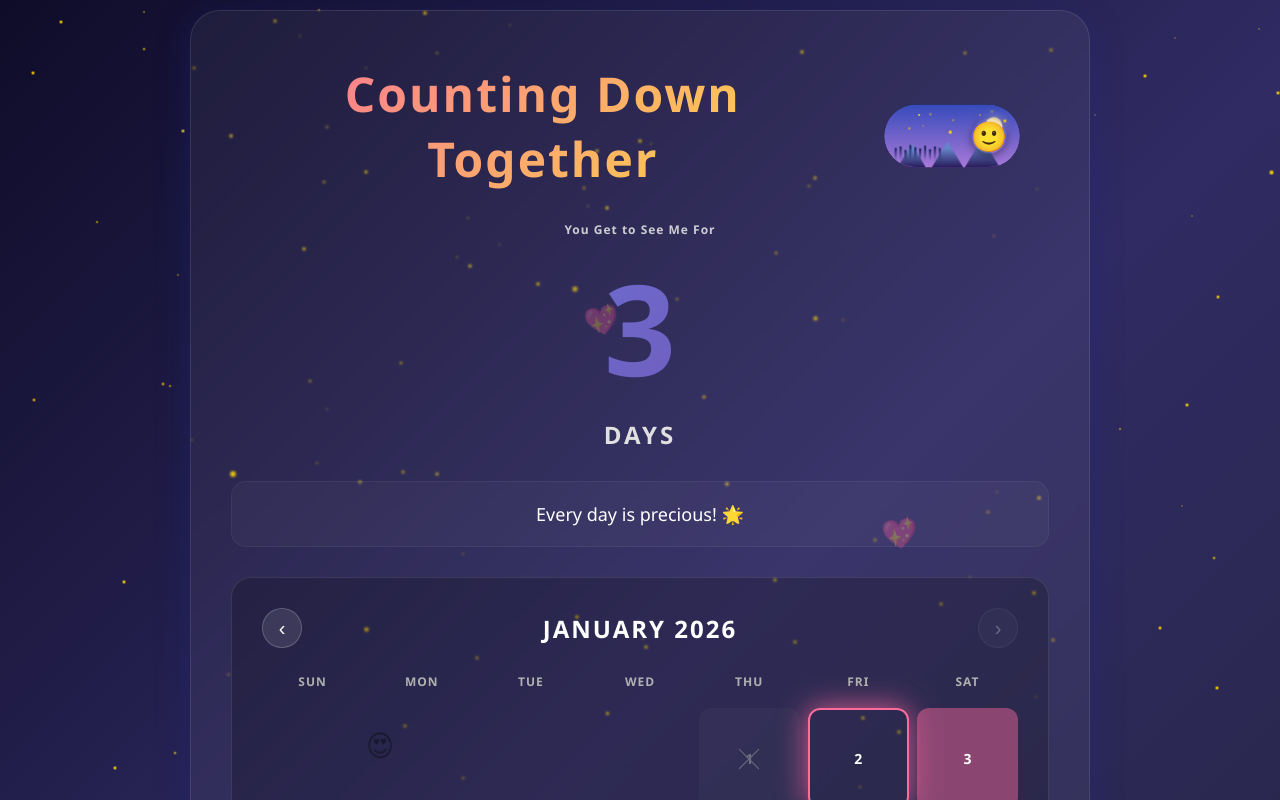
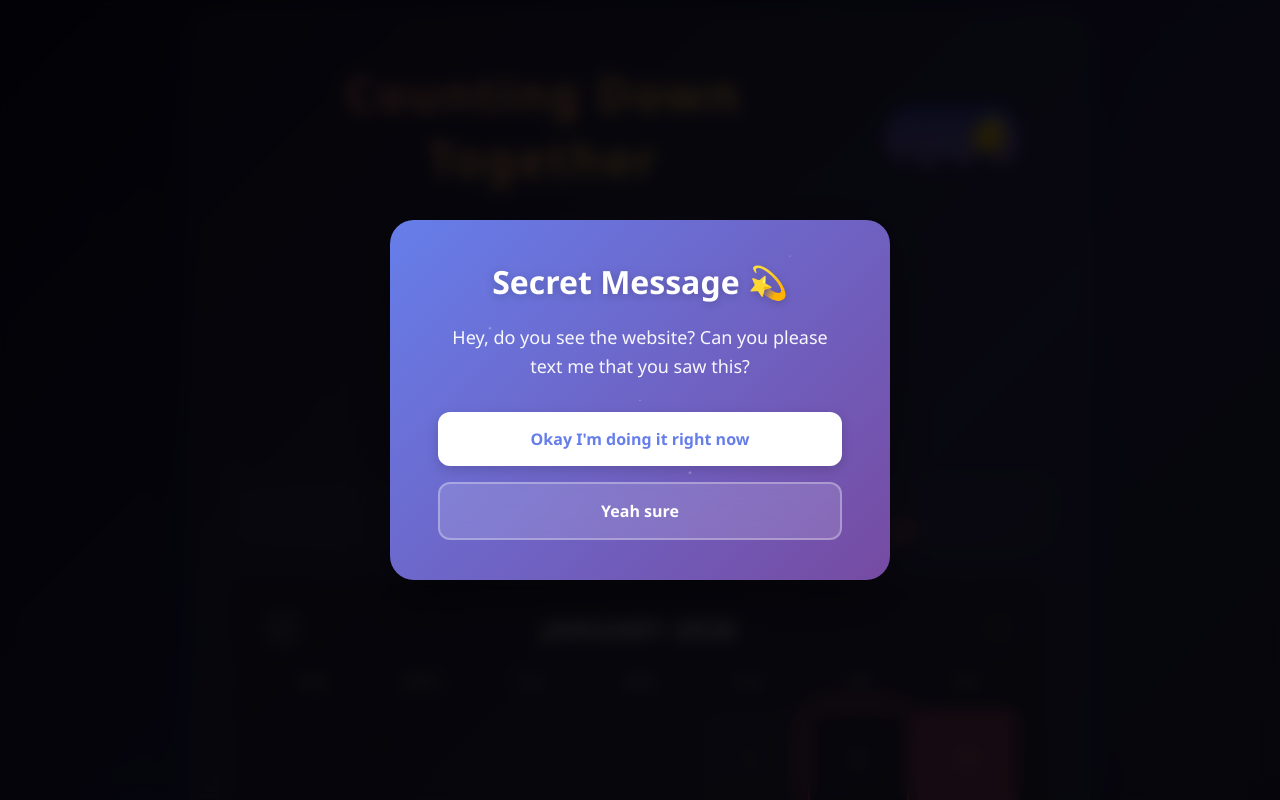
Before and after one commit to Nainavee/farewell-countdown, a plain HTML site: page index.html in a window 1280 px wide. Shown: the top 800 px of the page. Drawn offline with Linux system fonts and the light colour scheme.

Commit message:
Added message

```diff
--- a/index.html
+++ b/index.html
@@ -8,6 +8,26 @@
     <link rel="icon" type="image/png" href="favicon.png">
   </head>
   <body>
+    <body>
+    <!-- Secret Message Modal -->
+    <div class="modal-overlay" id="modalOverlay">
+      <div class="modal-container">
+        <div class="modal-stars"></div>
+        <h2 class="modal-title">Secret Message 💫</h2>
+        <p class="modal-text">
+          Hey, do you see the website? Can you please text me that you saw this?
+        </p>
+        <div class="modal-buttons">
+          <button class="modal-btn modal-btn-primary" id="modalBtnPrimary">
+            Okay I'm doing it right now
+          </button>
+          <button class="modal-btn modal-btn-secondary" id="modalBtnSecondary">
+            Yeah sure
+          </button>
+        </div>
+      </div>
+    </div>
+
     <div class="stars" id="stars"></div>
     <div class="storm-container" id="stormContainer" style="display: none">
       <div class="clouds" id="clouds"></div>
--- a/main.js
+++ b/main.js
@@ -7,6 +7,39 @@ const rainContainer = document.getElementById("rain");
 const lightningEl = document.getElementById("lightning");
 const titleEl = document.querySelector("h1");
 const subtitleEl = document.querySelector(".subtitle");
+
+// Modal functionality - Add this to your main.js file
+
+// Get modal elements
+const modalOverlay = document.getElementById('modalOverlay');
+const modalBtnPrimary = document.getElementById('modalBtnPrimary');
+const modalBtnSecondary = document.getElementById('modalBtnSecondary');
+
+// Function to close modal
+function closeModal() {
+  modalOverlay.classList.add('hidden');
+  setTimeout(() => {
+    modalOverlay.style.display = 'none';
+  }, 300); // Wait for fade out animation
+}
+
+// Add click event listeners to both buttons
+modalBtnPrimary.addEventListener('click', closeModal);
+modalBtnSecondary.addEventListener('click', closeModal);
+
+// Optional: Close modal when clicking outside of it
+modalOverlay.addEventListener('click', (e) => {
+  if (e.target === modalOverlay) {
+    closeModal();
+  }
+});
+
+// Optional: Close modal with Escape key
+document.addEventListener('keydown', (e) => {
+  if (e.key === 'Escape' && !modalOverlay.classList.contains('hidden')) {
+    closeModal();
+  }
+});
 
 function createStars() {
   starsContainer.innerHTML = "";
@@ -204,6 +237,7 @@ function calculateOfficeDays() {
 }
 
 function createCalendar(monthData) {
+  console.log("Creating calendar");
   const slide = document.createElement("div");
   slide.className = "calendar-slide";
 
@@ -373,6 +407,7 @@ function renderCalendars() {
 }
 
 function updateCalendarView() {
+  console.log("HERER");
   const slider = document.getElementById("calendarSlider");
   const monthName = document.getElementById("monthName");
   const prevBtn = document.getElementById("prevBtn");
--- a/styles.css
+++ b/styles.css
@@ -1535,3 +1535,180 @@ body.sad-mode .popup-content strong {
 .day-cell {
   position: relative; /* Add this to existing .day-cell styles */
 }
+
+/* Modal Styles */
+.modal-overlay {
+  position: fixed;
+  top: 0;
+  left: 0;
+  width: 100%;
+  height: 100%;
+  background: rgba(0, 0, 0, 0.85);
+  backdrop-filter: blur(8px);
+  display: flex;
+  align-items: center;
+  justify-content: center;
+  z-index: 1000000;
+  animation: fadeIn 0.3s ease-out;
+}
+
+.modal-overlay.hidden {
+  animation: fadeOut 0.3s ease-out;
+  pointer-events: none;
+  opacity: 0;
+}
+
+@keyframes fadeIn {
+  from {
+    opacity: 0;
+  }
+  to {
+    opacity: 1;
+  }
+}
+
+@keyframes fadeOut {
+  from {
+    opacity: 1;
+  }
+  to {
+    opacity: 0;
+  }
+}
+
+.modal-container {
+  background: linear-gradient(135deg, #667eea 0%, #764ba2 100%);
+  border-radius: 24px;
+  padding: 40px 48px;
+  max-width: 500px;
+  width: 90%;
+  box-shadow: 0 20px 60px rgba(0, 0, 0, 0.4);
+  position: relative;
+  overflow: hidden;
+  animation: slideUp 0.4s ease-out;
+  transform-origin: center;
+}
+
+@keyframes slideUp {
+  from {
+    transform: translateY(30px) scale(0.95);
+    opacity: 0;
+  }
+  to {
+    transform: translateY(0) scale(1);
+    opacity: 1;
+  }
+}
+
+.modal-stars {
+  position: absolute;
+  top: 0;
+  left: 0;
+  width: 100%;
+  height: 100%;
+  background-image:
+    radial-gradient(2px 2px at 20% 30%, white, transparent),
+    radial-gradient(2px 2px at 60% 70%, white, transparent),
+    radial-gradient(1px 1px at 50% 50%, white, transparent),
+    radial-gradient(1px 1px at 80% 10%, white, transparent),
+    radial-gradient(2px 2px at 90% 60%, white, transparent),
+    radial-gradient(1px 1px at 33% 85%, white, transparent),
+    radial-gradient(1px 1px at 15% 60%, white, transparent);
+  background-repeat: no-repeat;
+  background-size: 100% 100%;
+  opacity: 0.6;
+  animation: twinkle 3s ease-in-out infinite;
+}
+
+@keyframes twinkle {
+  0%, 100% {
+    opacity: 0.6;
+  }
+  50% {
+    opacity: 0.3;
+  }
+}
+
+.modal-title {
+  font-size: 32px;
+  font-weight: 700;
+  color: white;
+  margin: 0 0 20px 0;
+  text-align: center;
+  position: relative;
+  z-index: 1;
+  text-shadow: 0 2px 10px rgba(0, 0, 0, 0.2);
+}
+
+.modal-text {
+  font-size: 18px;
+  line-height: 1.6;
+  color: rgba(255, 255, 255, 0.95);
+  margin: 0 0 32px 0;
+  text-align: center;
+  position: relative;
+  z-index: 1;
+}
+
+.modal-buttons {
+  display: flex;
+  gap: 16px;
+  position: relative;
+  z-index: 1;
+  flex-direction: column;
+}
+
+.modal-btn {
+  padding: 16px 24px;
+  font-size: 16px;
+  font-weight: 600;
+  border: none;
+  border-radius: 12px;
+  cursor: pointer;
+  transition: all 0.3s ease;
+  font-family: inherit;
+}
+
+.modal-btn-primary {
+  background: white;
+  color: #667eea;
+  box-shadow: 0 4px 12px rgba(0, 0, 0, 0.15);
+}
+
+.modal-btn-primary:hover {
+  transform: translateY(-2px);
+  box-shadow: 0 6px 20px rgba(0, 0, 0, 0.25);
+}
+
+.modal-btn-secondary {
+  background: rgba(255, 255, 255, 0.15);
+  color: white;
+  border: 2px solid rgba(255, 255, 255, 0.3);
+  backdrop-filter: blur(10px);
+}
+
+.modal-btn-secondary:hover {
+  background: rgba(255, 255, 255, 0.25);
+  border-color: rgba(255, 255, 255, 0.5);
+  transform: translateY(-2px);
+}
+
+.modal-btn:active {
+  transform: translateY(0);
+}
+
+@media (max-width: 600px) {
+  .modal-container {
+    padding: 32px 24px;
+  }
+
+  .modal-title {
+    font-size: 26px;
+  }
+
+  .modal-text {
+    font-size: 16px;
+  }
+}
+
+/* Add your existing styles below this line */
```
